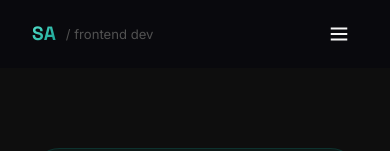
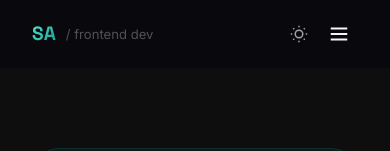
Before and after one commit to swathianupuram/swathi-portfolio, a Next.js app: page / in a window 390 px wide. Shown: the top 151 px of the page. Built offline with nearby package versions, Linux system fonts and the light colour scheme.

Commit message:
Fix mobile theme toggle and hamburger to display side by side and Hide scrollbar on touch devices when not scrollinge

```diff
--- a/app/components/Navbar.tsx
+++ b/app/components/Navbar.tsx
@@ -124,21 +124,33 @@ export default function Navbar() {
           Hire Me
         </a>
 
-        {/* Mobile menu button */}
+        {/* Mobile theme toggle + hamburger */}
+        <div className="show-mobile" style={{ display: "flex", alignItems: "center", gap: "4px" }}>
+        <button
+          onClick={toggleTheme}
+          title={light ? "Switch to dark mode" : "Switch to light mode"}
+          style={{ background: "none", border: "none", cursor: "pointer", color: "var(--text-secondary)", padding: "8px", display: "flex", alignItems: "center" }}
+        >
+          {light ? (
+            <svg width="18" height="18" viewBox="0 0 24 24" fill="none" stroke="currentColor" strokeWidth="2"><path d="M21 12.79A9 9 0 1111.21 3 7 7 0 0021 12.79z" /></svg>
+          ) : (
+            <svg width="18" height="18" viewBox="0 0 24 24" fill="none" stroke="currentColor" strokeWidth="2"><circle cx="12" cy="12" r="5" /><line x1="12" y1="1" x2="12" y2="3" /><line x1="12" y1="21" x2="12" y2="23" /><line x1="4.22" y1="4.22" x2="5.64" y2="5.64" /><line x1="18.36" y1="18.36" x2="19.78" y2="19.78" /><line x1="1" y1="12" x2="3" y2="12" /><line x1="21" y1="12" x2="23" y2="12" /><line x1="4.22" y1="19.78" x2="5.64" y2="18.36" /><line x1="18.36" y1="5.64" x2="19.78" y2="4.22" /></svg>
+          )}
+        </button>
         <button
           onClick={() => setMenuOpen(!menuOpen)}
-          className="show-mobile"
           style={{ background: "none", border: "none", cursor: "pointer", color: "var(--text-primary)", padding: "8px" }}
         >
           <svg width="22" height="22" viewBox="0 0 24 24" fill="none" stroke="currentColor" strokeWidth="2">
             {menuOpen ? <path d="M18 6L6 18M6 6l12 12" /> : <path d="M3 12h18M3 6h18M3 18h18" />}
           </svg>
         </button>
+        </div>
       </div>
 
       {/* Mobile Menu */}
       {menuOpen && (
-        <div style={{ background: "rgba(7,7,14,0.98)", borderBottom: "1px solid var(--border-subtle)", padding: "20px 32px", display: "flex", flexDirection: "column", gap: "4px" }}>
+        <div style={{ background: light ? "rgba(245,245,244,0.98)" : "rgba(7,7,14,0.98)", borderBottom: "1px solid var(--border-subtle)", padding: "20px 32px", display: "flex", flexDirection: "column", gap: "4px" }}>
           {links.map((link) => (
             <button
               key={link}
@@ -152,7 +164,7 @@ export default function Navbar() {
       )}
 
       <style>{`
-        @media (max-width: 768px) { .hidden-mobile { display: none !important; } .show-mobile { display: block !important; } }
+        @media (max-width: 768px) { .hidden-mobile { display: none !important; } .show-mobile { display: flex !important; } }
         @media (min-width: 769px) { .show-mobile { display: none !important; } }
       `}</style>
     </nav>
--- a/app/components/ScrollbarController.tsx
+++ b/app/components/ScrollbarController.tsx
@@ -29,12 +29,13 @@ export default function ScrollbarController() {
     };
 
     updateThumb();
+    const isTouchDevice = window.matchMedia("(hover: none)").matches;
     window.addEventListener("scroll", show, { passive: true });
-    window.addEventListener("mousemove", show, { passive: true });
+    if (!isTouchDevice) window.addEventListener("mousemove", show, { passive: true });
 
     return () => {
       window.removeEventListener("scroll", show);
-      window.removeEventListener("mousemove", show);
+      if (!isTouchDevice) window.removeEventListener("mousemove", show);
       if (hideTimeout.current !== null) clearTimeout(hideTimeout.current);
     };
   }, []);
```
